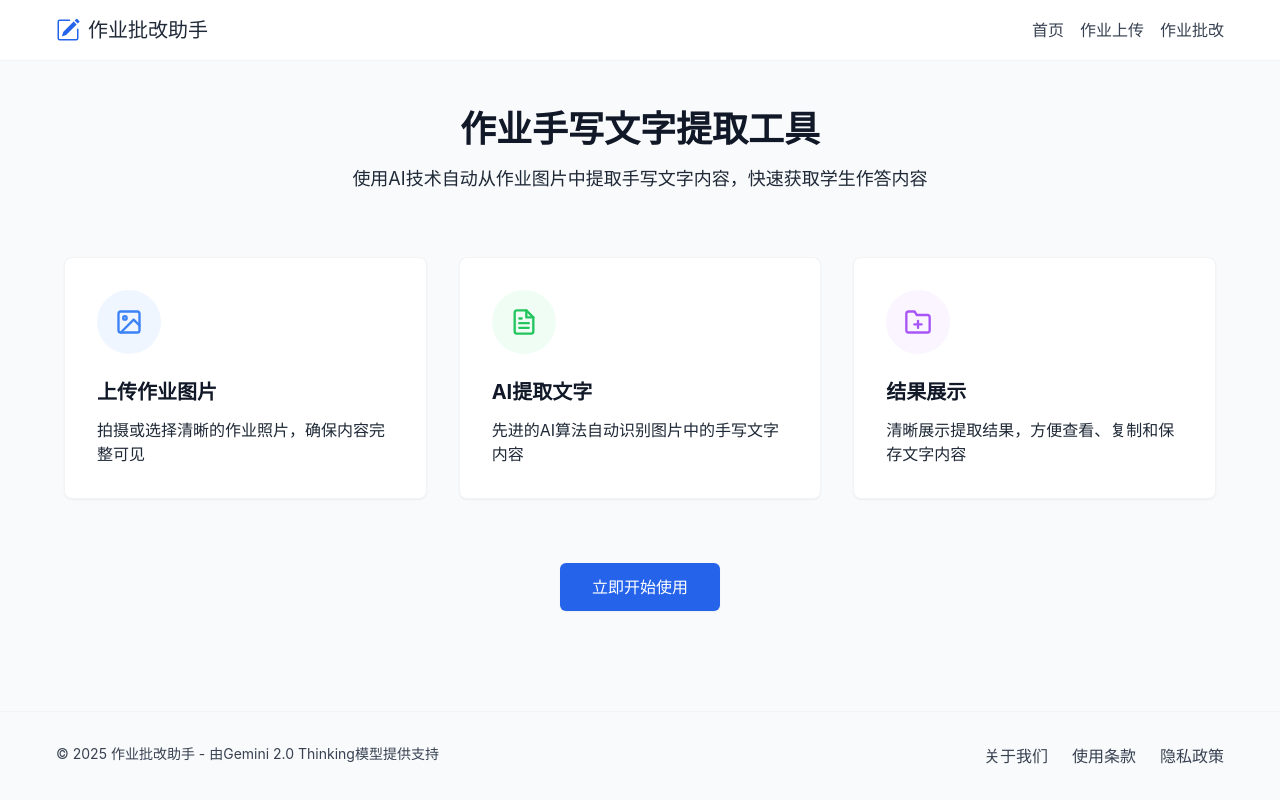
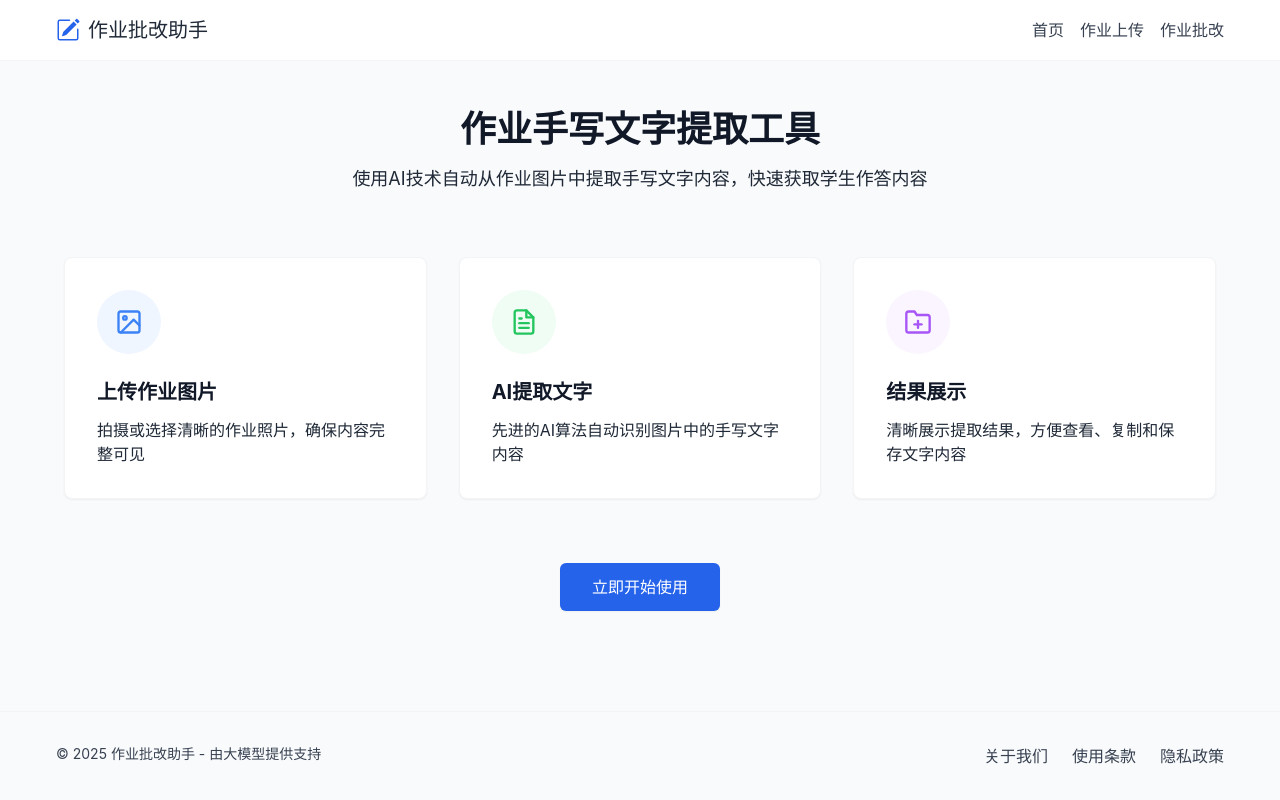
Before and after one commit to GiantClam/ai-exam-mark, a Next.js app: page / in a window 1280 px wide. Built offline with nearby package versions, Linux system fonts and the light colour scheme; no server answers.

Commit message:
删除 gemini 的展示信息

```diff
--- a/src/app/layout.tsx
+++ b/src/app/layout.tsx
@@ -41,7 +41,7 @@ export default function RootLayout({
           <div className="container mx-auto px-4">
             <div className="flex flex-col md:flex-row justify-between">
               <div className="mb-4 md:mb-0">
-                <p className="text-sm dark:text-gray-200">&copy; {new Date().getFullYear()} 作业批改助手 - 由Gemini 2.0 Thinking模型提供支持</p>
+                <p className="text-sm dark:text-gray-200">&copy; {new Date().getFullYear()} 作业批改助手 - 由大模型提供支持</p>
               </div>
               <div className="flex">
                 <a href="#" className="text-gray-300 hover:text-white dark:text-gray-300 dark:hover:text-white mr-4">
--- a/src/pages/_app.tsx
+++ b/src/pages/_app.tsx
@@ -41,7 +41,7 @@ export default function MyApp({ Component, pageProps }: AppProps) {
           <div className="container mx-auto px-4">
             <div className="flex flex-col md:flex-row justify-between">
               <div className="mb-4 md:mb-0">
-                <p className="text-sm text-gray-700">&copy; {new Date().getFullYear()} 作业批改助手 - 由Gemini 2.0 Thinking模型提供支持</p>
+                <p className="text-sm text-gray-700">&copy; {new Date().getFullYear()} 作业批改助手 - 由大模型提供支持</p>
               </div>
               <div className="flex space-x-6">
                 <a href="#" className="text-gray-700 hover:text-blue-600">关于我们</a>
```
